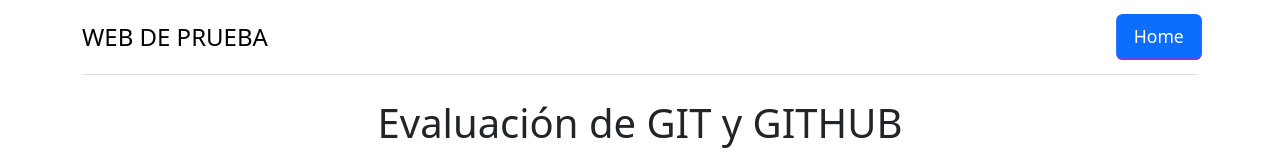
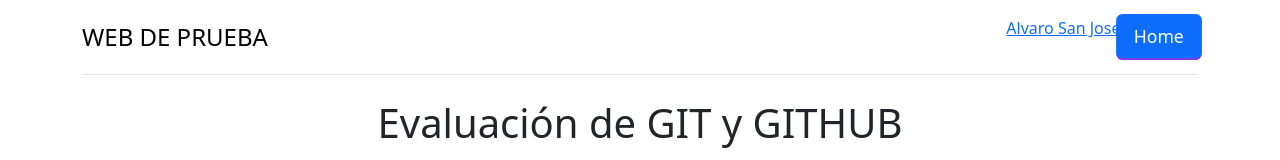
Before and after one commit to BibisGr/repo-DAM1C-R2, an Angular app: page /home in a window 1280 px wide. Shown: the top 160 px of the page. Built offline with nearby package versions, Linux system fonts and the light colour scheme.

Commit message:
se ha añadido un link hacia mi perfil

```diff
--- a/src/app/components/navbar/navbar.component.html
+++ b/src/app/components/navbar/navbar.component.html
@@ -1,8 +1,10 @@
 <div class="container">
+
     <header class="d-flex flex-wrap justify-content-center py-3 mb-4 border-bottom">
       <a href="/" class="d-flex align-items-center mb-3 mb-md-0 me-md-auto link-body-emphasis text-decoration-none">
         <span class="fs-4">WEB DE PRUEBA</span>
       </a>
+      <a href="https://github.com/alvarosanjoseyagues">Alvaro San Jose</a>
       <ul class="nav nav-pills">
         <li class="nav-item"><a routerLink="/home" class="nav-link " routerLinkActive="active">Home</a></li>
       </ul>
```
